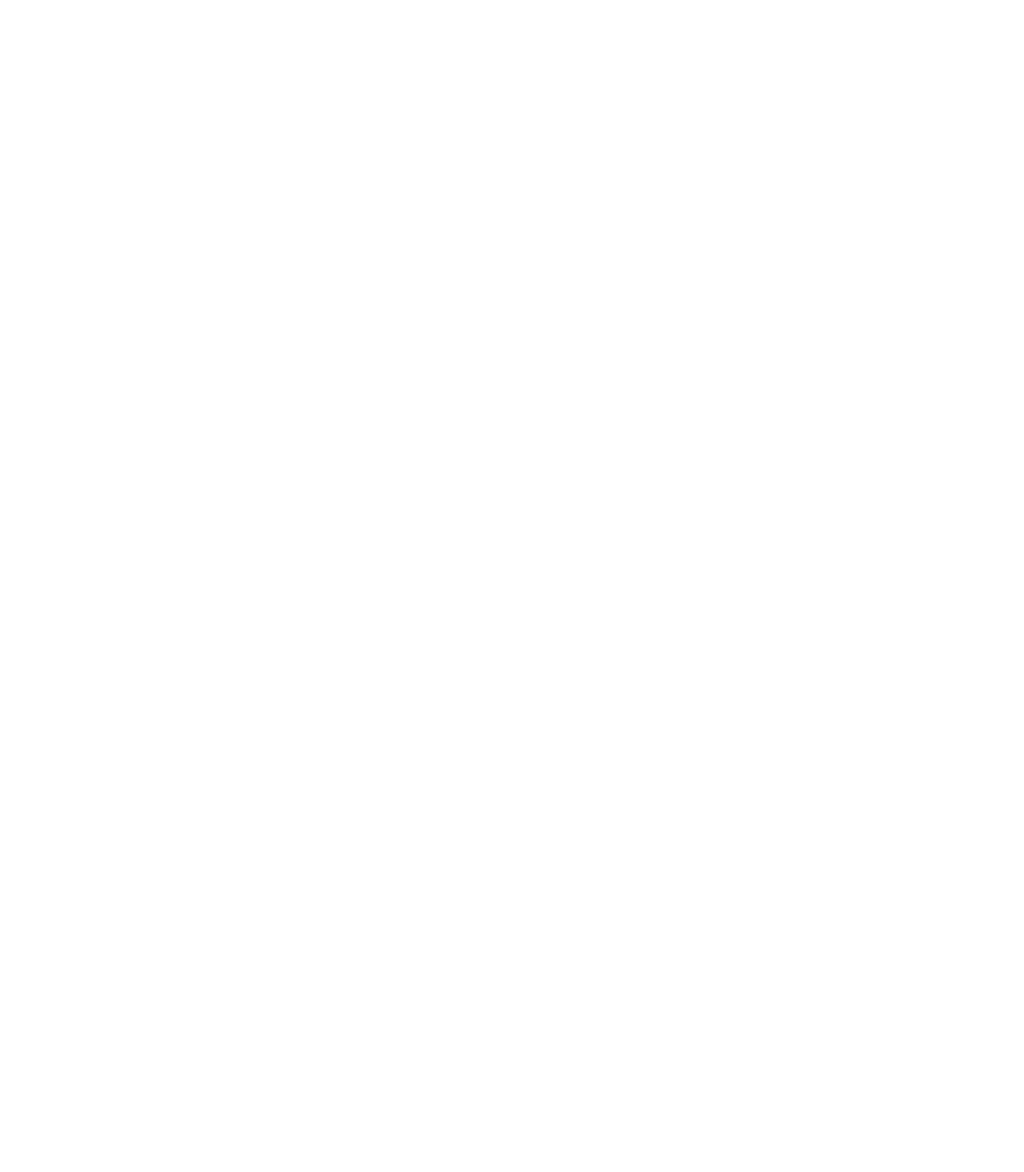
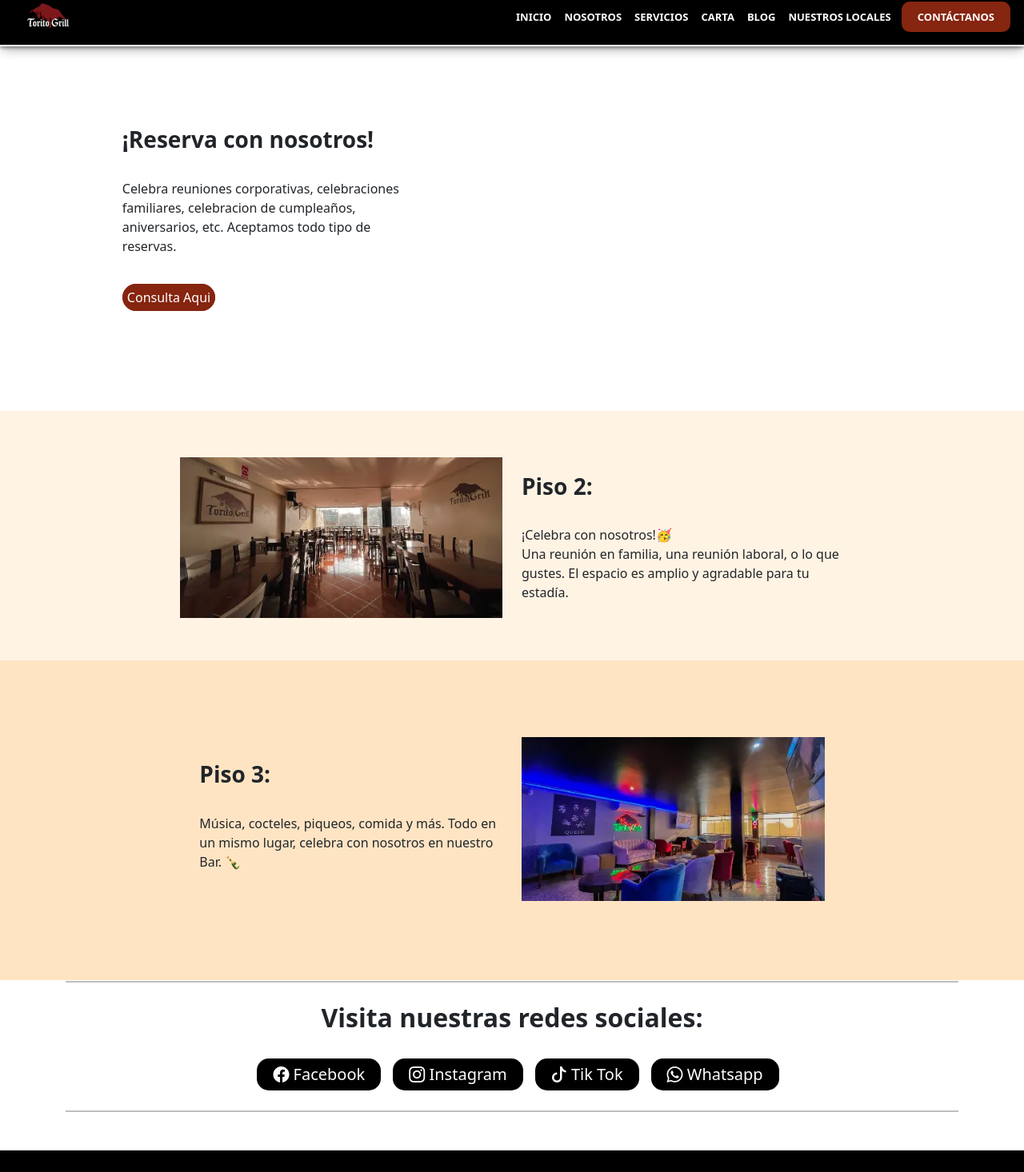
Before and after one commit to MarxAlonso/ToritoGrill-React, a React (Vite) app: page /servicios in a window 1280 px wide. Before the commit this address had no page. Shown: the part 22-1488 px from the top of the page at 80% size. Before the commit the page ends 800 px from the top, so only its background shows below. Built offline with nearby package versions, Linux system fonts and the light colour scheme.

Commit message:
Avanzando apartado de Servicios :D

```diff
--- a/src/App.tsx
+++ b/src/App.tsx
@@ -2,12 +2,14 @@
 import { Route, Routes } from 'react-router-dom'
 import { HomePage } from './pages/HomePage/HomePage'
 import { NosotrosPage } from './pages/NosotrosPage/NosotrosPage'
+import { ServiciosPage } from './pages/ServiciosPage/ServiciosPage'
 function App() {
   return (
     <>
       <Routes>
         <Route path="/" element={<HomePage /> } />
         <Route path="nosotros" element={<NosotrosPage />} />
+        <Route path="servicios" element={<ServiciosPage />} />
       </Routes>
     </>
   )
--- /dev/null
+++ b/src/components/Servicios/Servicios.tsx
@@ -0,0 +1,82 @@
+export const Servicios = () => {
+  return (
+    <div className="container-fluid px-5" style={{ marginBottom: 30 }}>
+      <div className="row justify-content-center">
+        <div
+          className="col-12 col-md-10 col-lg-8"
+          style={{ marginTop: 100, marginBottom: 100 }}
+        >
+          <h3>
+            <b>¡Reserva con nosotros!</b>
+          </h3>
+          <br />
+          <p>
+            Celebra reuniones corporativas, celebraciones familiares,
+            celebracion de cumpleaños, aniversarios, etc. Aceptamos todo tipo de
+            reservas.
+          </p>
+          <br />
+          <a className="consulta" href="contacto">
+            Consulta Aqui
+          </a>
+          <br />
+        </div>
+      </div>
+    </div>
+  );
+};
+export const ServiciosTwo = () => {
+  return (
+    <div
+      className="container-fluid"
+      style={{ marginBottom: "-15px", backgroundColor: "#FFF3E4" }}
+    >
+      <div className="row justify-content-center">
+        <div className="col-md-4 py-md-5" style={{ marginTop: 10 }}>
+          <img
+            src="/src/assets/img/piso2.webp"
+            alt="Piso 2"
+            className="img-fluid"
+          />
+        </div>
+        <div className="col-md-4 py-md-5">
+          <h3 style={{ marginTop: 30 }}>
+            <b>Piso 2:</b>
+          </h3>
+          <br />
+          <p>
+            ¡Celebra con nosotros!🥳 <br /> Una reunión en familia, una reunión
+            laboral, o lo que gustes. El espacio es amplio y agradable para tu
+            estadía.
+          </p>
+          <br />
+        </div>
+      </div>
+    </div>
+  );
+};
+export const ServiciosThree = () => {
+  return (
+    <div
+      className="container-fluid p-5"
+      style={{ marginBottom: "-15px", backgroundColor: "bisque" }}
+    >
+      <div className="row justify-content-center">
+        <div className="col-md-4 py-md-5">
+          <h3 style={{ marginTop: 30 }}>
+            <b>Piso 3:</b>
+          </h3>
+          <br />
+          <p>
+            Música, cocteles, piqueos, comida y más. Todo en un mismo lugar,
+            celebra con nosotros en nuestro Bar. 🍾
+          </p>
+          <br />
+        </div>
+        <div className="col-md-4 py-md-5">
+          <img src="/src/assets/img/piso3.webp" alt="Piso 3" className="img-fluid" />
+        </div>
+      </div>
+    </div>
+  );
+};
--- /dev/null
+++ b/src/pages/ServiciosPage/ServiciosPage.tsx
@@ -0,0 +1,16 @@
+import { Header } from "../../components/Header/Header";
+import { Footer } from "../../components/Footer/Footer";
+import { Servicios, ServiciosTwo, ServiciosThree } from "../../components/Servicios/Servicios";
+import { NosotrosThree } from "../../components/Nosotros/Nosotros";
+export const ServiciosPage = () =>{
+    return(
+        <>
+        <Header />
+        <Servicios />
+        <ServiciosTwo />
+        <ServiciosThree />
+        <NosotrosThree />
+        <Footer />
+        </>
+    )
+}
```
